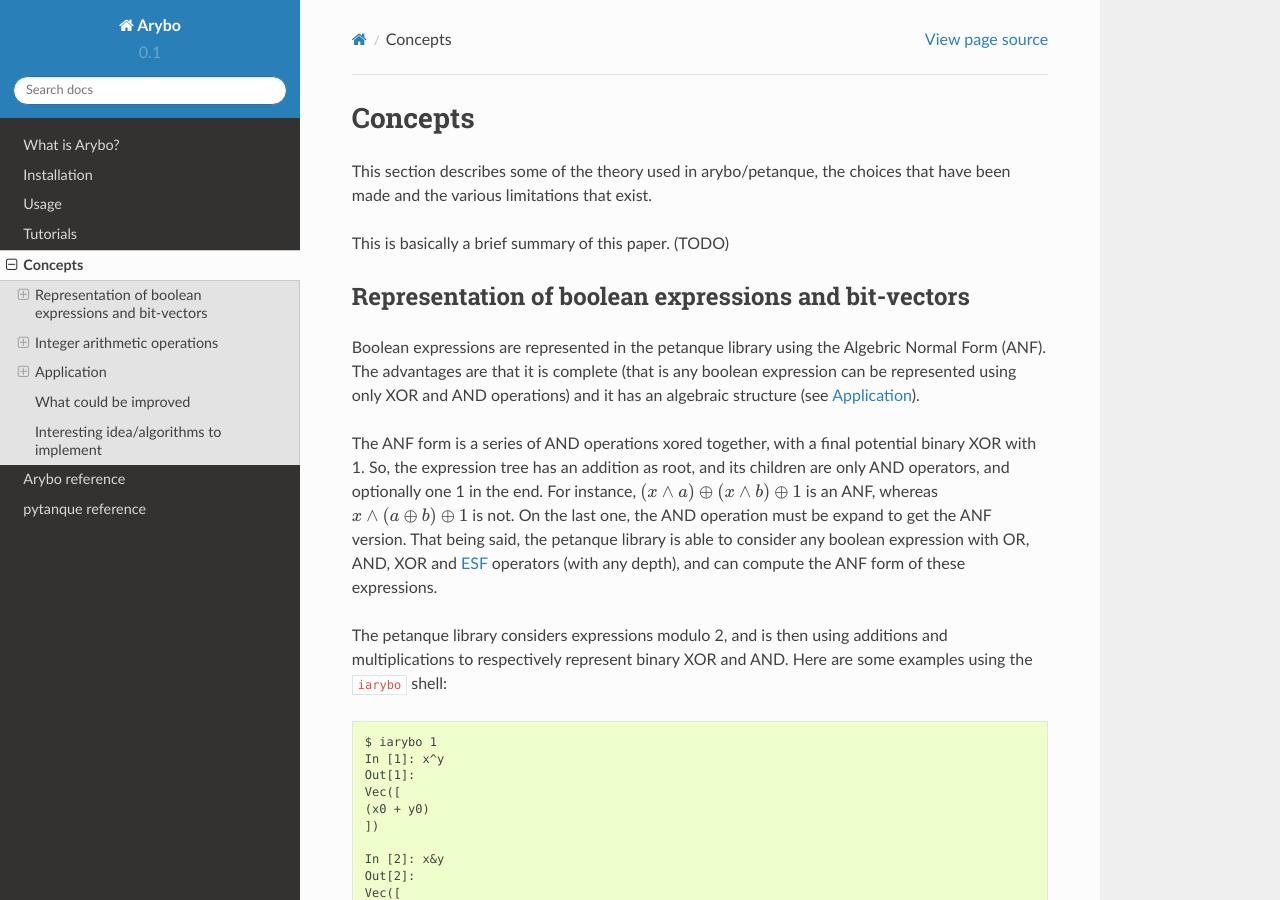
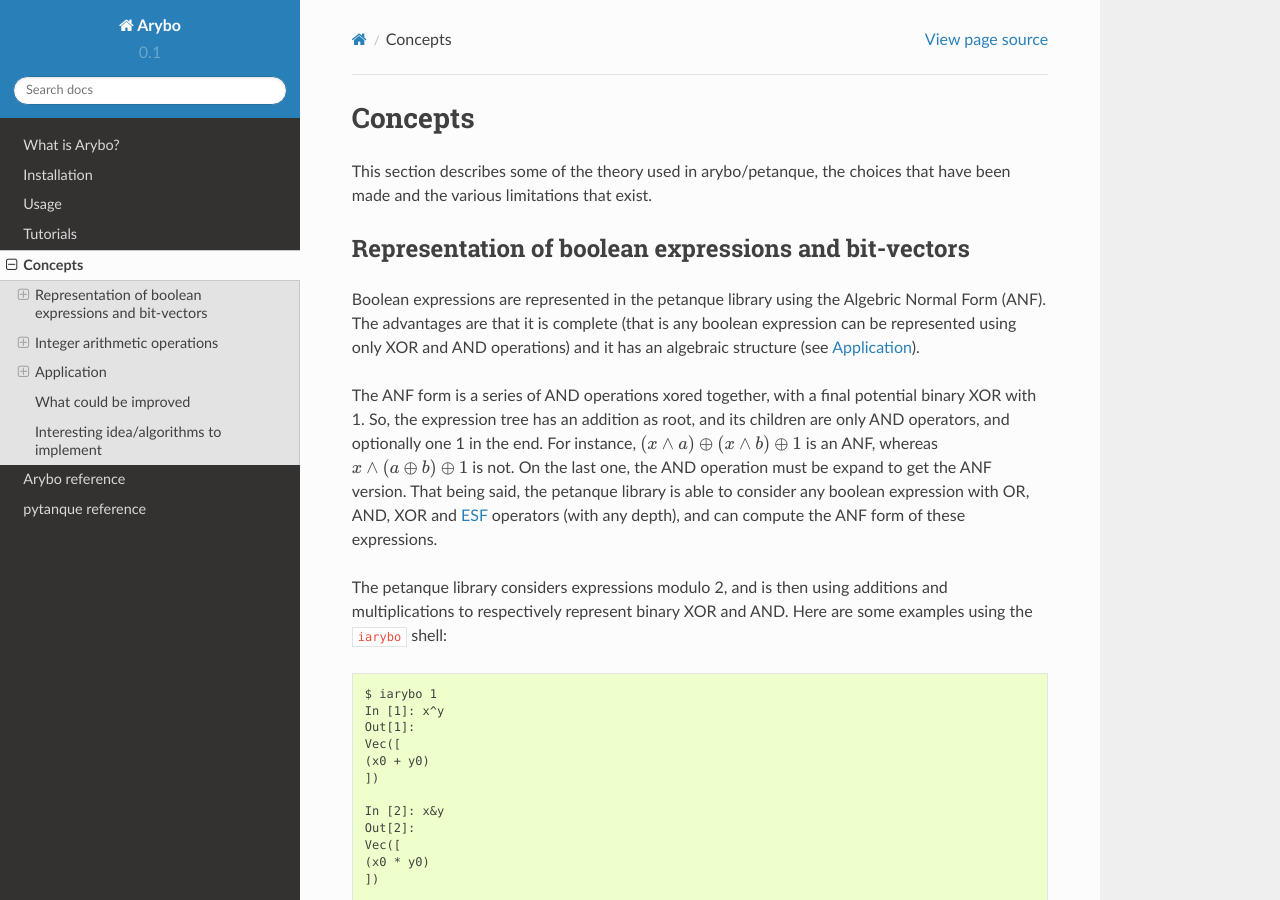
Before and after one commit to quarkslab/arybo, a Sphinx documentation site: the page built from docs/source/concepts.rst, in a window 1280 px wide and 900 px high. Built offline with Sphinx 7.4.7 and the Read the Docs theme 2.0.0, drawn with Linux system fonts in a browser that asks for light colours.

Commit message:
Fix non existent (for now) reference in the documentation

```diff
--- a/docs/source/concepts.rst
+++ b/docs/source/concepts.rst
@@ -5,8 +5,6 @@
 
 This section describes some of the theory used in arybo/petanque, the choices
 that have been made and the various limitations that exist.
-
-This is basically a brief summary of this paper. (TODO)
 
 .. _sec-theory-anf:
 
```
